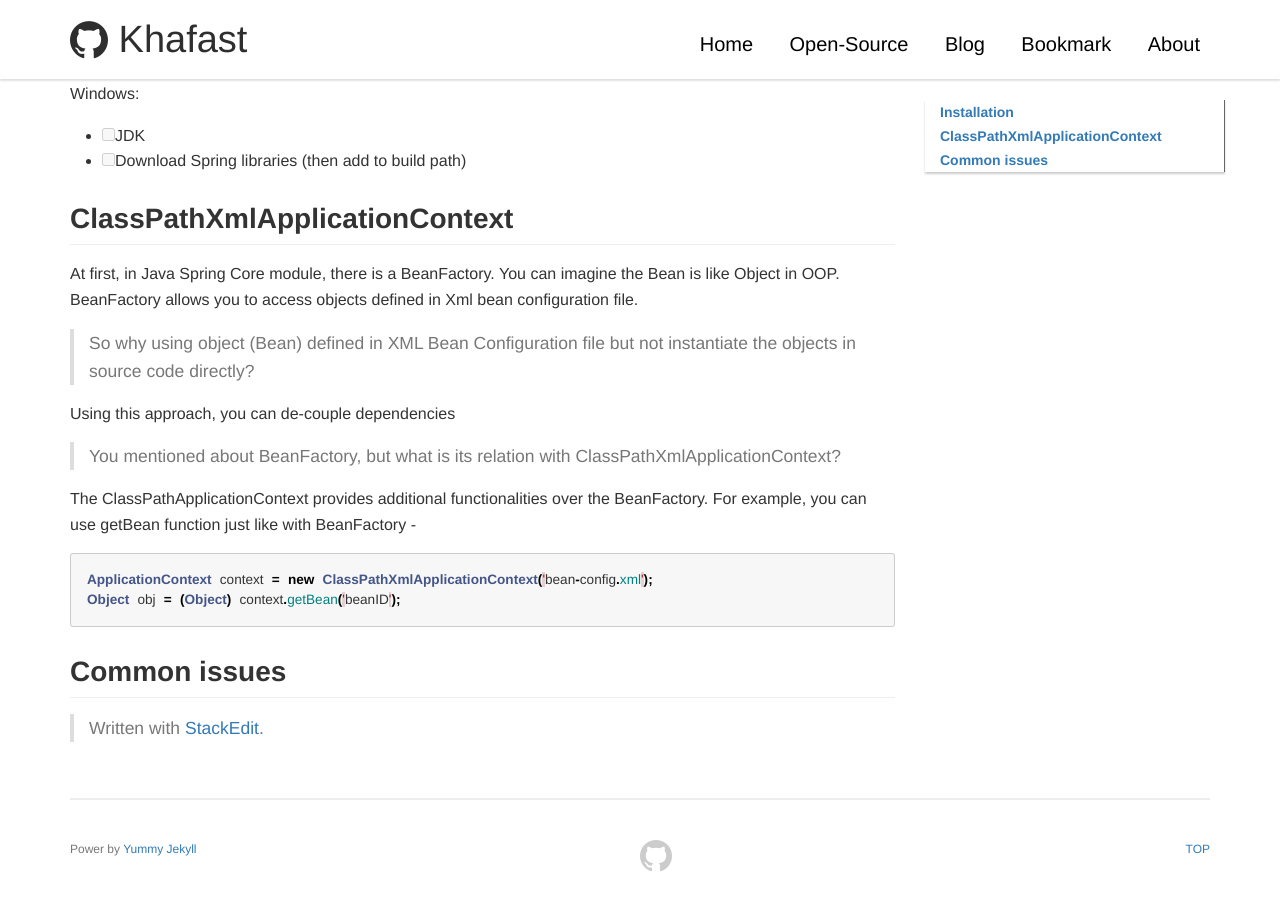
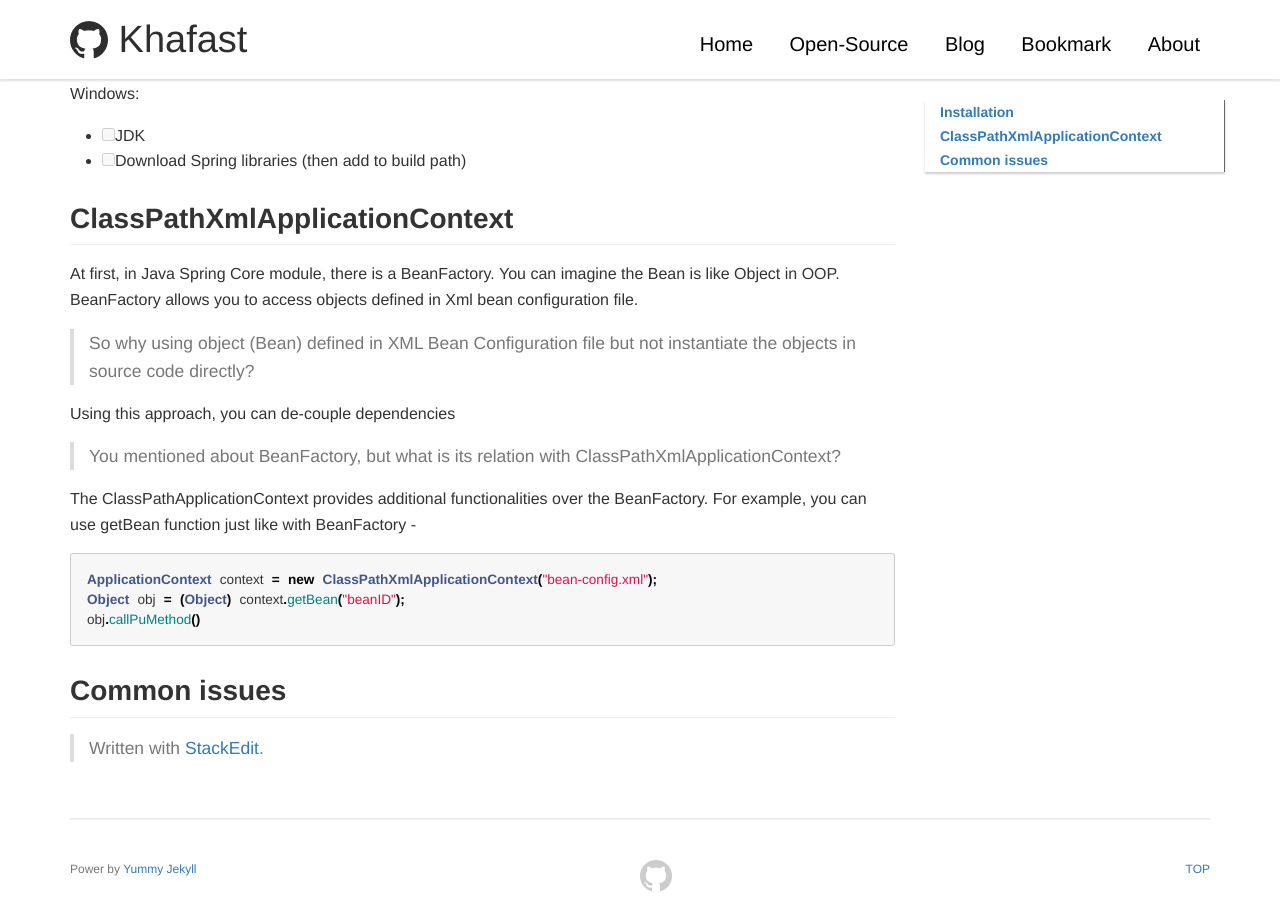
Before and after one commit to khafast/khafast.github.io, a Jekyll site: the page built from _posts/2018/2018-12-22-Overview-Java-Spring-MVC.md, in a window 1280 px wide and 900 px high, scrolled down 583 px. Built offline with Jekyll 4.4.1, drawn with Linux system fonts in a browser that asks for light colours; our own code applies the rules of GitHub Pages for plain Markdown files; comment, search, counter and statistics services are not loaded.

Commit message:
_posts/2018/2018-12-22-Overview-Java-Spring-MVC.md updated from https://stackedit.io/

````diff
--- a/_posts/2018/2018-12-22-Overview-Java-Spring-MVC.md
+++ b/_posts/2018/2018-12-22-Overview-Java-Spring-MVC.md
@@ -21,13 +21,15 @@ Using this approach, you can de-couple dependencies
 
 The ClassPathApplicationContext provides additional functionalities over the BeanFactory. For example, you can use getBean function just like with BeanFactory -
 ``` java
-ApplicationContext context = new ClassPathXmlApplicationContext('bean-config.xml');
-Object obj = (Object) context.getBean('beanID');
+ApplicationContext context = new ClassPathXmlApplicationContext("bean-config.xml");
+Object obj = (Object) context.getBean("beanID");
+obj.callPuMethod()
 ```
 
 ## Common issues
 
 > Written with [StackEdit](https://stackedit.io/).
 <!--stackedit_data:
-eyJoaXN0b3J5IjpbLTg2MDU3MDA4NywxNDY5NzI3OTA4XX0=
+eyJoaXN0b3J5IjpbLTQ4NDgwODQ2OSwtODYwNTcwMDg3LDE0Nj
+k3Mjc5MDhdfQ==
 -->
````
